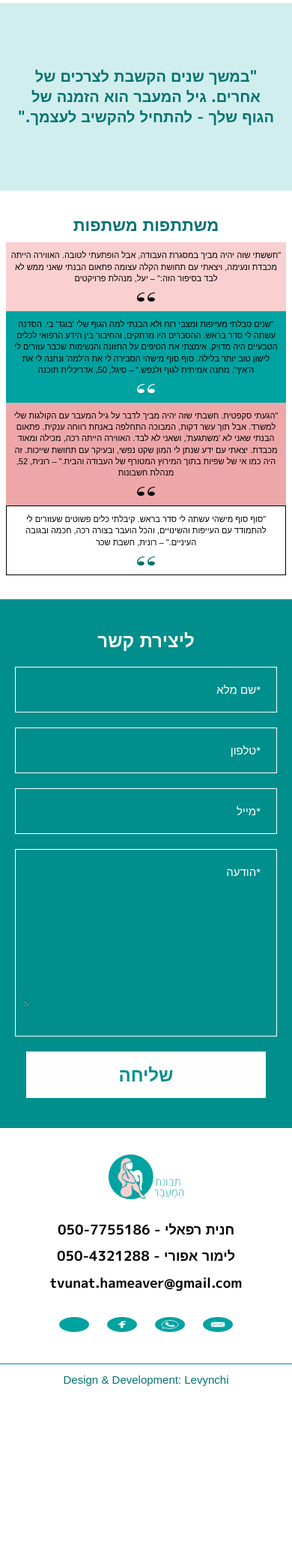
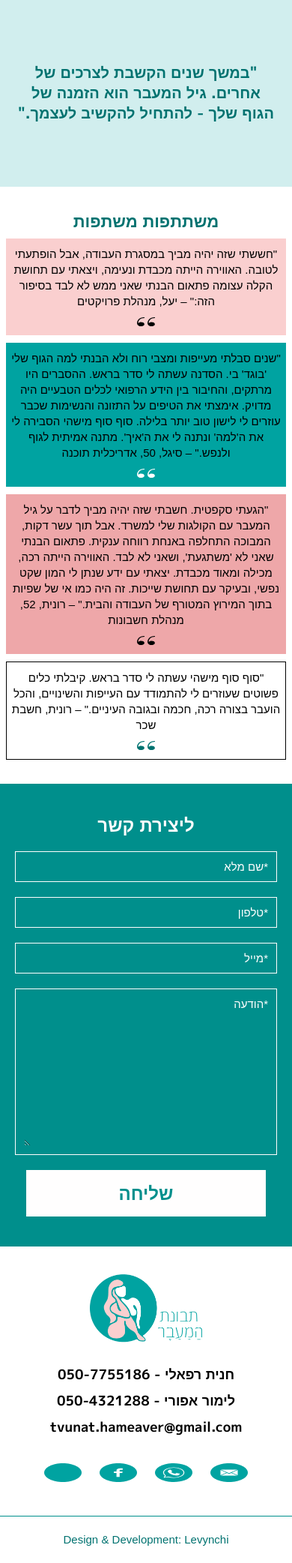
Before and after one commit to levynchi/hanit-yoga, a Django app: page / in a window 390 px wide. Shown: the part 4342-6426 px from the top of the page at 75% size. Before the commit the page ends 6190 px from the top, so only its background shows below. Run offline with Django 5.2, Linux system fonts and the light colour scheme; data comes from the database, SQL or seed files in the repository; data that the repository does not hold is empty; some web fonts are replaced.

Commit message:
Admin customization, yoga models, CSS updates (section-3 mobile padding)
Made-with: Cursor

```diff
--- a/templates/admin/base_site.html
+++ b/templates/admin/base_site.html
@@ -1,7 +1,7 @@
 {% extends "admin/base.html" %}
 {% load i18n static %}
 
-{% block title %}חנית רפאלי | {% translate 'Site administration' %}{% endblock %}
+{% block title %}תבונת המעבר | {% translate 'Site administration' %}{% endblock %}
 
 {% block extrastyle %}
   {{ block.super }}
@@ -10,6 +10,6 @@
 
 {% block branding %}
   <h1 id="site-name">
-    <a href="{% url 'admin:index' %}">חנית רפאלי</a>
+    <a href="{% url 'admin:index' %}">תבונת המעבר</a>
   </h1>
 {% endblock %}
--- a/yoga/models.py
+++ b/yoga/models.py
@@ -30,7 +30,12 @@ class SiteSettings(models.Model):
 
 class HomePage(models.Model):
     """Singleton: hero section content."""
-    hero_image = models.ImageField(upload_to='hero/', blank=True, null=True)
+    hero_image = models.ImageField(
+        upload_to='hero/',
+        blank=True,
+        null=True,
+        help_text='מומלץ: 1920×1080 פיקסלים (באנר רוחב מלא, גובה 660px באתר).',
+    )
     hero_overlay_title = models.CharField(
         max_length=200,
         default='"אם היית פרח"',
@@ -42,7 +47,7 @@ class HomePage(models.Model):
         upload_to='hero/',
         blank=True,
         null=True,
-        help_text='Flower image',
+        help_text='תמונת פרח. מומלץ: 80×80 עד 160×160 פיקסלים.',
     )
     hero_subtitle = models.CharField(
         max_length=300,
@@ -55,17 +60,52 @@ class HomePage(models.Model):
     hero_cta_link = models.URLField(blank=True, default='#contact')
 
     # Editable images only (admin); text/overlay stay in code
-    section2_image = models.ImageField(upload_to='homepage/section2/', blank=True, null=True)
-    section3_image_1 = models.ImageField(upload_to='homepage/section3/', blank=True, null=True)
-    section3_image_2 = models.ImageField(upload_to='homepage/section3/', blank=True, null=True)
-    section3_image_3 = models.ImageField(upload_to='homepage/section3/', blank=True, null=True)
-    section3_image_4 = models.ImageField(upload_to='homepage/section3/', blank=True, null=True)
-    section4_image = models.ImageField(upload_to='homepage/section4/', blank=True, null=True)
-    facilitators_image = models.ImageField(upload_to='homepage/facilitators/', blank=True, null=True)
+    section2_image = models.ImageField(
+        upload_to='homepage/section2/',
+        blank=True,
+        null=True,
+        help_text='מומלץ: כ־800×1000 פיקסלים (חצי רוחב המסך, גובה חופשי).',
+    )
+    section3_image_1 = models.ImageField(
+        upload_to='homepage/section3/',
+        blank=True,
+        null=True,
+        help_text='מומלץ: 250×250 פיקסלים (יוצג כעיגול 214×214).',
+    )
+    section3_image_2 = models.ImageField(
+        upload_to='homepage/section3/',
+        blank=True,
+        null=True,
+        help_text='מומלץ: 250×250 פיקסלים (יוצג כעיגול 214×214).',
+    )
+    section3_image_3 = models.ImageField(
+        upload_to='homepage/section3/',
+        blank=True,
+        null=True,
+        help_text='מומלץ: 250×250 פיקסלים (יוצג כעיגול 214×214).',
+    )
+    section3_image_4 = models.ImageField(
+        upload_to='homepage/section3/',
+        blank=True,
+        null=True,
+        help_text='מומלץ: 250×250 פיקסלים (יוצג כעיגול 214×214).',
+    )
+    section4_image = models.ImageField(
+        upload_to='homepage/section4/',
+        blank=True,
+        null=True,
+        help_text='מומלץ: 720×500 פיקסלים (חצי רוחב, גובה 500px באתר).',
+    )
+    facilitators_image = models.ImageField(
+        upload_to='homepage/facilitators/',
+        blank=True,
+        null=True,
+        help_text='מומלץ: 400×400 פיקסלים (יוצג כעיגול 358×358).',
+    )
 
     class Meta:
-        verbose_name = 'דף בית'
-        verbose_name_plural = 'דף בית'
+        verbose_name = 'תמונות דף הבית'
+        verbose_name_plural = 'תמונות דף הבית'
 
     @classmethod
     def get_singleton(cls):
--- a/yoga/static/yoga/css/style.css
+++ b/yoga/static/yoga/css/style.css
@@ -928,14 +928,17 @@ body {
   max-width: none;
 }
 
+/* Footer main – דסקטופ וטאבלט */
+@media (min-width: 769px) {
   .site-footer__main {
     display: flex;
-  align-items: flex-start;
+    align-items: center;
     justify-content: space-between;
     padding: 45px 60px;
     max-width: var(--max-width);
     margin: 0 auto;
   }
+}
 
 .site-footer__logo-wrap {
   flex-shrink: 0;
@@ -947,9 +950,9 @@ body {
 }
 
 .site-footer__logo {
-  width: 149px;
+  width: 220px;
   height: auto;
-  max-height: 102px;
+  /* max-height: 102px; */
   object-fit: contain;
 }
 
@@ -971,7 +974,7 @@ body {
 .site-footer__line {
   font-family: var(--font-family);
   font-weight: 700;
-  font-size: 32px;
+  font-size: 24px;
   line-height: 35px;
   color: var(--color-text);
   margin: 0;
@@ -988,8 +991,8 @@ body {
 }
 
 .site-footer__social-link img {
-  width: 40px;
-  height: 40px;
+  width: 50px;
+  height: 50px;
   object-fit: contain;
 }
 
@@ -1001,7 +1004,7 @@ body {
 }
 
 .site-footer__credit {
-  padding: 10px;
+  padding: 20px;
   text-align: center;
 }
 
@@ -1106,7 +1109,7 @@ body {
     display: grid;
     grid-template-columns: 1fr;
     grid-template-rows: none;
-    gap: 0;
+    gap: 10px;
   }
 
   .section-7__grid .testimonial-card:nth-child(1),
@@ -1121,6 +1124,12 @@ body {
   .section-7__grid .testimonial-card:nth-child(3),
   .section-7__grid .testimonial-card:nth-child(6) {
     display: none;
+  }
+
+  .testimonial-card__text {
+    font-size: 15px;
+    line-height: 1.4;
+    min-width: 0;
   }
 
   /* Section 3 – טאבלט: רווח 30px, תמונות 190px */
@@ -1346,7 +1355,7 @@ body {
 
   /* Section 3 */
   .section-3 {
-    padding-bottom: 5px;
+    padding-bottom: 0;
   }
 
   .section-3__belt {
@@ -1530,7 +1539,7 @@ body {
     display: grid;
     grid-template-columns: 1fr;
     grid-template-rows: none;
-    gap: 0;
+    gap: 10px;
     width: 100%;
     min-width: 0;
     max-width: 100%;
@@ -1559,7 +1568,7 @@ body {
   }
 
   .testimonial-card__text {
-    font-size: 11px;
+    font-size: 15px;
     line-height: 1.4;
     min-width: 0;
   }
@@ -1589,8 +1598,18 @@ body {
     max-width: 320px;
   }
 
-  /* Footer – מובייל כמו בפיגמה: לוגו למעלה, פרטי קשר, אייקונים, קרדיט */
+  .section-8__field--message {
+    min-height: 200px;
+  }
+
+  .section-8__input,
+  .section-8__textarea {
+    padding: 0;
+  }
+
+  /* Footer – מובייל: לוגו ראשון למעלה, אחריו פרטי קשר ואייקונים */
   .site-footer__main {
+    display: flex;
     flex-direction: column;
     align-items: center;
     padding: 32px 20px;
@@ -1626,7 +1645,8 @@ body {
   }
 
   .site-footer__logo {
-    width: 100px;
-    max-height: 68px;
-  }
-}
+    width: 150px;
+    height: auto;
+    /* max-height: 68px; */
+  }
+}
```
Also changed, not shown: yoga/admin.py (+7 -0 lines), yoga/static/yoga/css/admin-custom.css (+10 -1 lines). Lines whose indentation alone changed are shown as unchanged.
